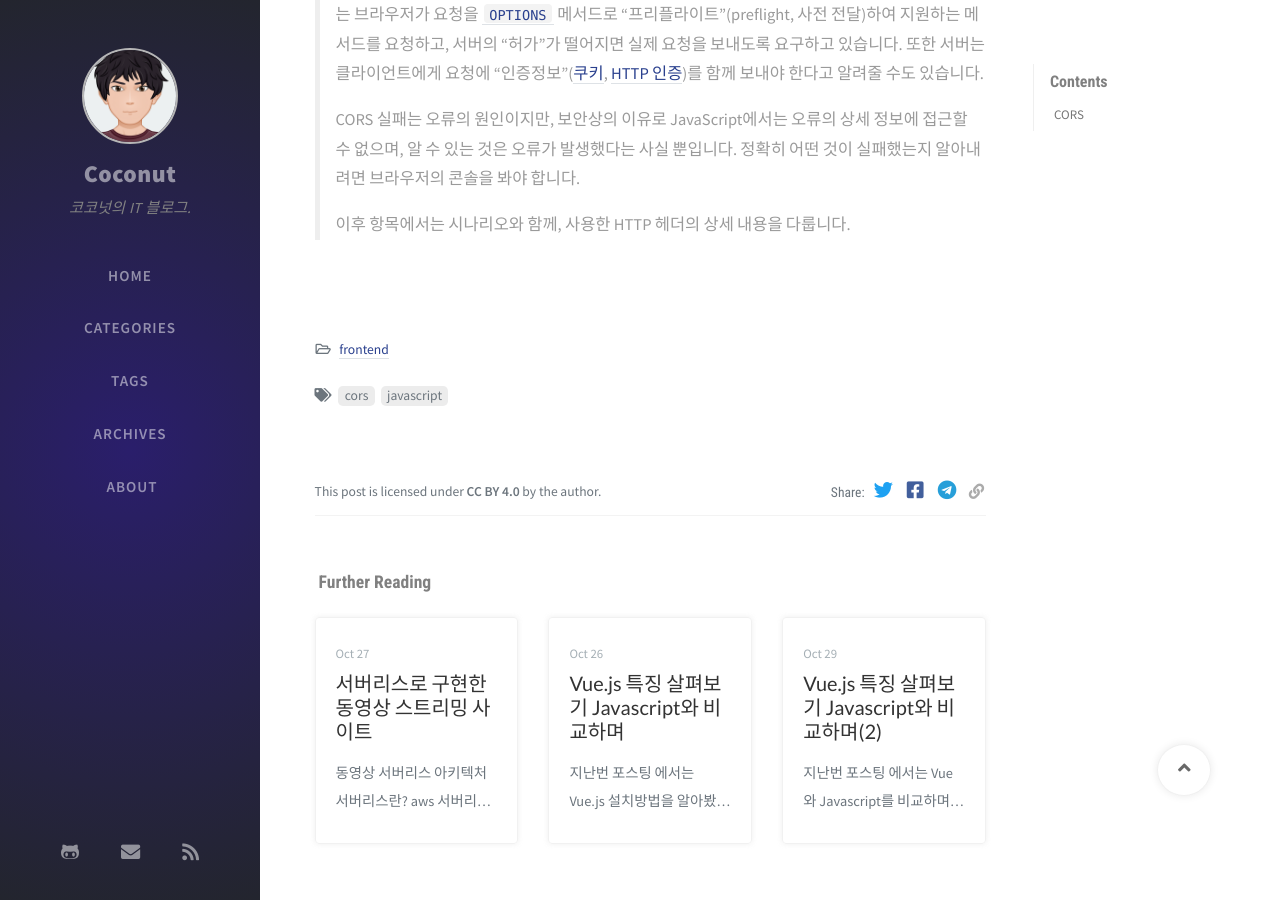
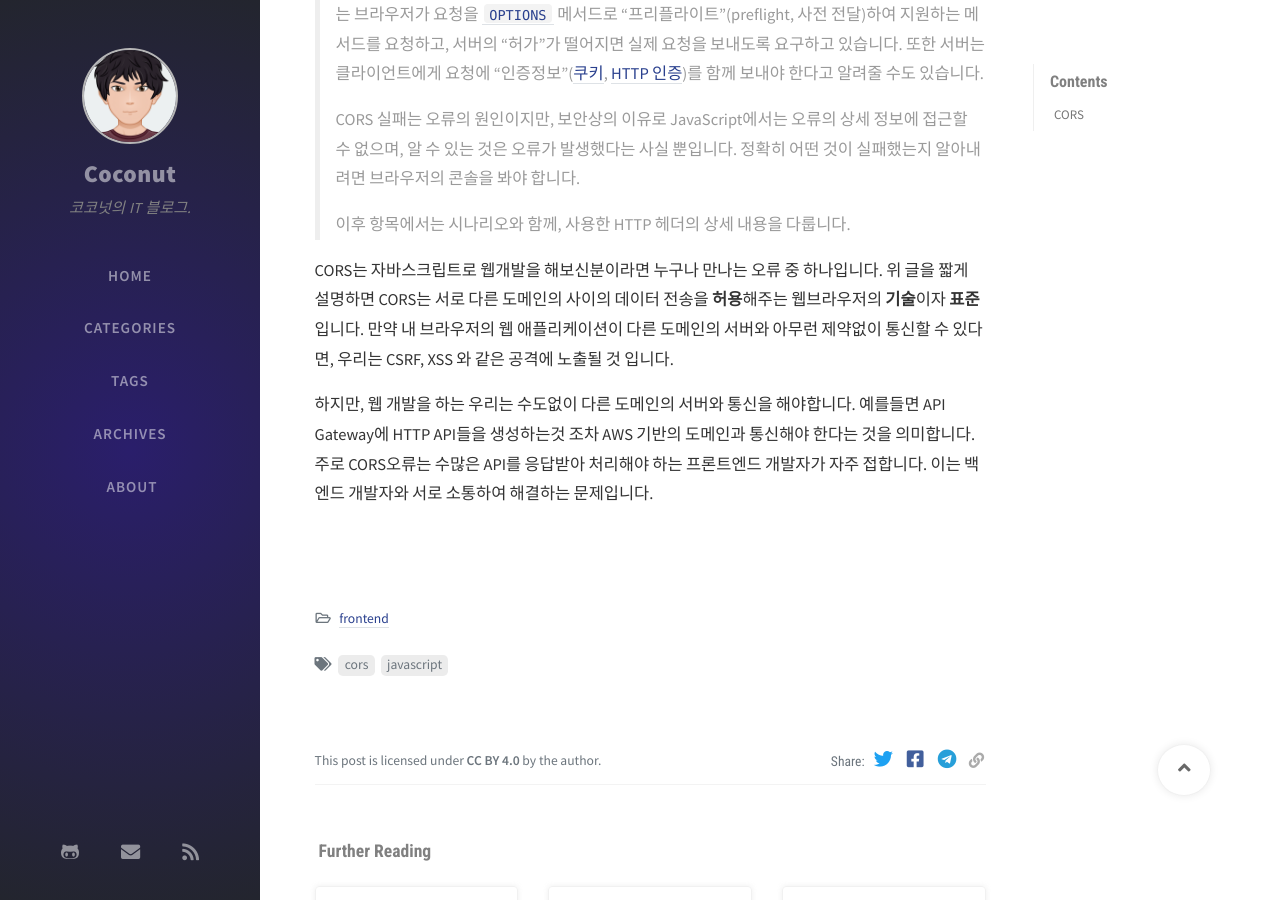
Before and after one commit to coconutstd/coconutstd.github.io, a Jekyll site: the page built from _posts/2020-11-05-CORS.md, in a window 1280 px wide and 900 px high, scrolled down 421 px. Built offline with Jekyll 4.4.1, drawn with Linux system fonts in a browser that asks for light colours; nearby versions of some CDN libraries; comment, search, counter and statistics services are not loaded.

Commit message:
No.13 포스팅(주제:CORS) - 기능적개요

```diff
--- a/_posts/2020-11-05-CORS.md
+++ b/_posts/2020-11-05-CORS.md
@@ -20,3 +20,9 @@ tags: [cors, javascript]
 > CORS 실패는 오류의 원인이지만, 보안상의 이유로 JavaScript에서는 오류의 상세 정보에 접근할 수 없으며, 알 수 있는 것은 오류가 발생했다는 사실 뿐입니다. 정확히 어떤 것이 실패했는지 알아내려면 브라우저의 콘솔을 봐야 합니다.
 >
 > 이후 항목에서는 시나리오와 함께, 사용한 HTTP 헤더의 상세 내용을 다룹니다.
+
+
+
+CORS는 자바스크립트로 웹개발을 해보신분이라면 누구나 만나는 오류 중 하나입니다. 위 글을 짧게 설명하면 CORS는 서로 다른 도메인의 사이의 데이터 전송을 **허용**해주는 웹브라우저의 **기술**이자 **표준**입니다. 만약 내 브라우저의 웹 애플리케이션이 다른 도메인의 서버와 아무런 제약없이 통신할 수 있다면, 우리는 CSRF, XSS 와 같은 공격에 노출될 것 입니다.
+
+하지만, 웹 개발을 하는 우리는 수도없이 다른 도메인의 서버와 통신을 해야합니다. 예를들면 API Gateway에 HTTP API들을 생성하는것 조차 AWS 기반의 도메인과 통신해야 한다는 것을 의미합니다. 주로 CORS오류는 수많은 API를 응답받아 처리해야 하는 프론트엔드 개발자가 자주 접합니다. 이는 백엔드 개발자와 서로 소통하여 해결하는 문제입니다.
```
